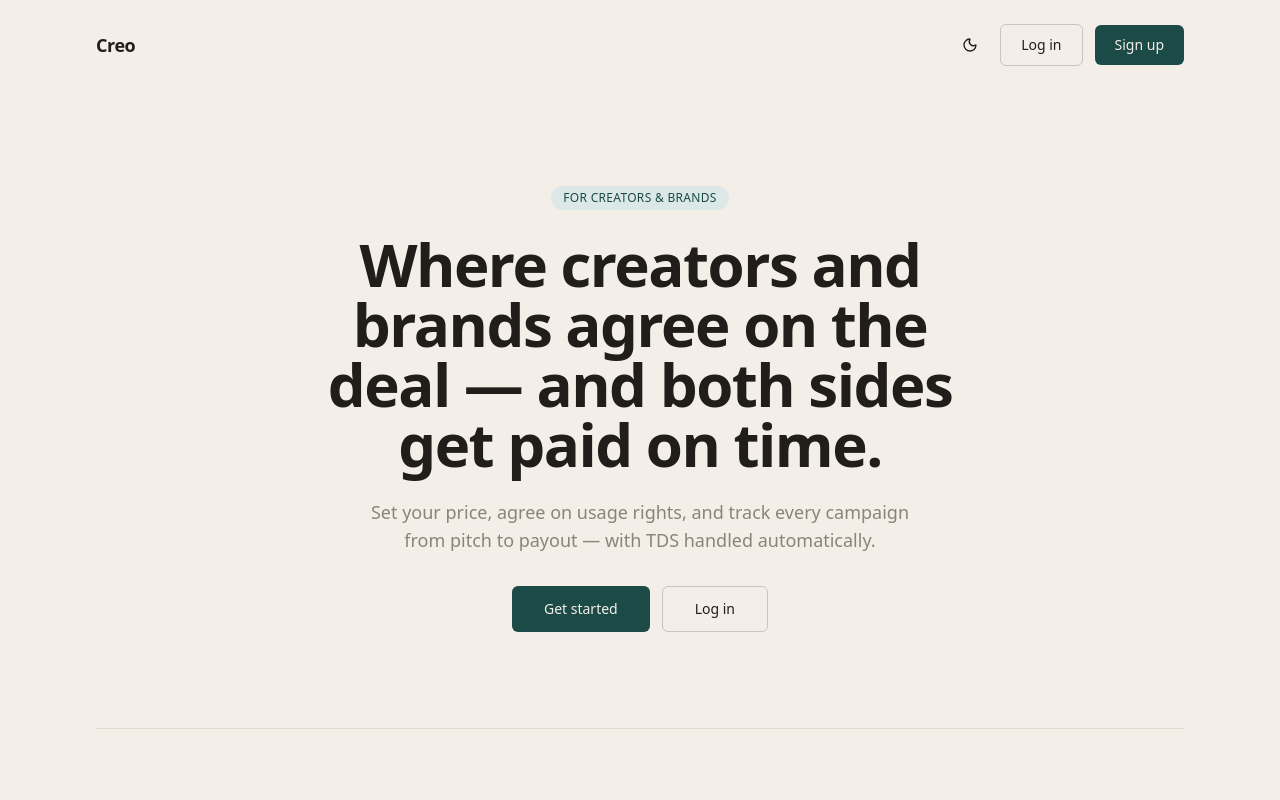
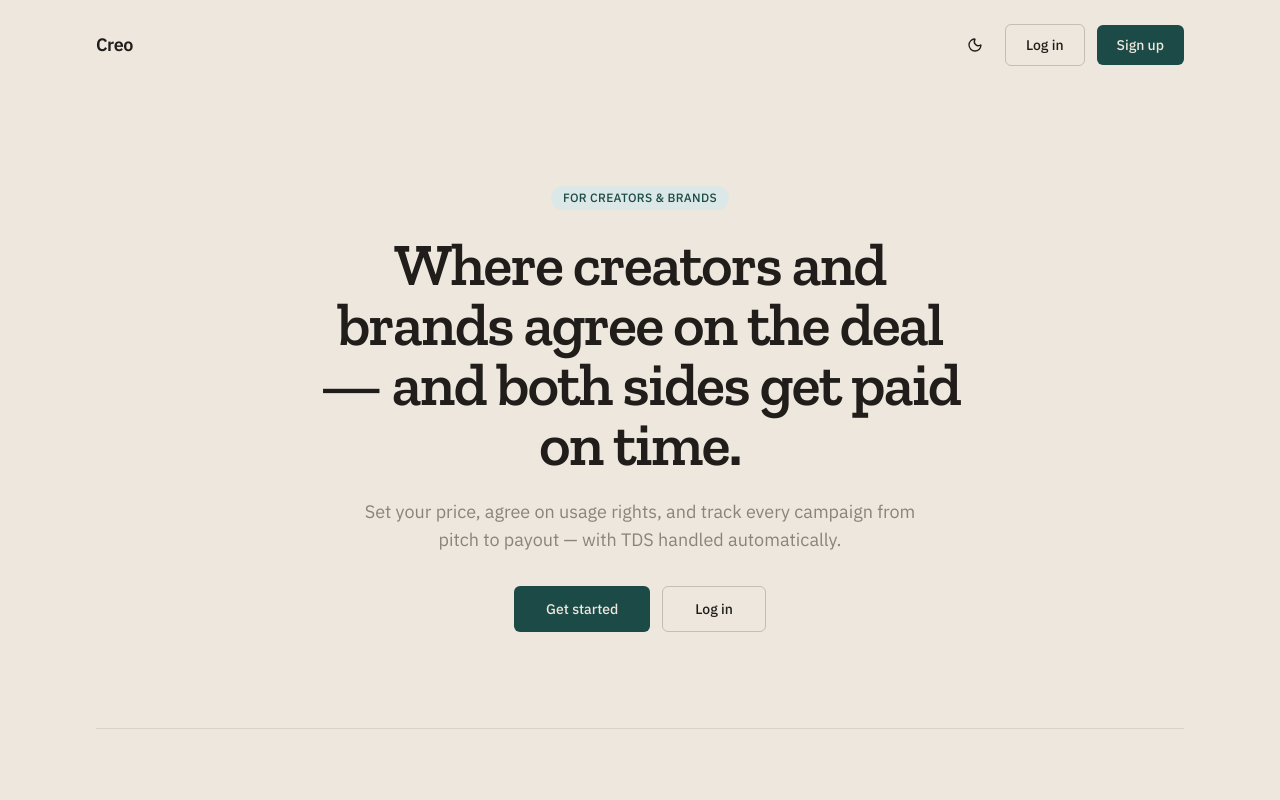
Before and after one commit to rishuyadav87/promify, a Next.js app: page / in a window 1280 px wide. Shown: the top 800 px of the page. Built offline with nearby package versions, Linux system fonts and the light colour scheme; no server answers.

Commit message:
feat: redesign phase 1 — typography and deepened Two Sides palette

```diff
--- a/src/app/globals.css
+++ b/src/app/globals.css
@@ -16,13 +16,13 @@
  */
 :root {
   --color-ink: 32 29 26; /* #201D1A — text on light */
-  --color-stone: 243 239 232; /* #F3EFE8 — page background on light */
+  --color-stone: 237 231 221; /* #EDE7DD — page background on light, pulled cooler/grayer than the original to step away from the warm-cream-background look common in AI-generated design */
   --color-warmgray: 138 132 120; /* #8A8478 */
   --color-surface: 255 255 255; /* card / input background on light */
 
-  --color-brick: 181 72 47; /* #B5482F */
-  --color-brick-hover: 156 60 39; /* #9C3C27 */
-  --color-brick-subtle: 245 228 222; /* #F5E4DE */
+  --color-brick: 168 57 31; /* #A8391F — deepened into a true fired-clay brick red, moved off the dusty terracotta-accent look that reads as a template default */
+  --color-brick-hover: 143 47 26; /* #8F2F1A */
+  --color-brick-subtle: 240 222 213; /* #F0DED5 */
 
   --color-teal: 27 74 71; /* #1B4A47 */
   --color-teal-hover: 20 55 53; /* #143735 */
@@ -31,7 +31,7 @@
   --color-success: 61 122 84; /* #3D7A54 */
   --color-error: 176 70 58; /* #B0463A */
 
-  --background: #f3efe8;
+  --background: #ede7dd;
   --foreground: #201d1a;
 
   color-scheme: light;
@@ -43,9 +43,9 @@
   --color-warmgray: 163 156 142; /* lightened for legibility on dark */
   --color-surface: 38 34 30; /* #26221E — cards lift slightly off the page bg */
 
-  --color-brick: 224 120 86; /* #E07856 — brightened for dark contrast */
-  --color-brick-hover: 201 100 66; /* #C96442 */
-  --color-brick-subtle: 58 36 28; /* #3A241C — dark-tinted surface, not a light tint */
+  --color-brick: 217 103 63; /* #D9673F — brightened from the new light-mode brick, keeps the same true-clay character rather than drifting toward orange */
+  --color-brick-hover: 193 89 53; /* #C15935 */
+  --color-brick-subtle: 56 34 27; /* #38221B — dark-tinted surface, not a light tint */
 
   --color-teal: 79 166 158; /* #4FA69E — brightened, original is unreadable on dark */
   --color-teal-hover: 109 187 179; /* #6DBBB3 */
@@ -67,3 +67,18 @@ body {
     background-color 150ms ease,
     color 150ms ease;
 }
+
+/*
+ * Applies the display face to every heading across the whole app in one
+ * place, rather than adding a font-display class to headings in dozens
+ * of individual page/component files. Body text and everything else
+ * keeps the font-sans set on <body> in layout.tsx.
+ */
+h1,
+h2,
+h3,
+h4 {
+  font-family: var(--font-display), Georgia, serif;
+  font-weight: 600;
+  letter-spacing: -0.01em;
+}
--- a/src/app/layout.tsx
+++ b/src/app/layout.tsx
@@ -1,7 +1,39 @@
 import type { Metadata, Viewport } from "next";
+import { Zilla_Slab, IBM_Plex_Sans, IBM_Plex_Mono } from "next/font/google";
 import "./globals.css";
 import { ThemeProvider } from "@/components/ThemeProvider";
 import { AuthSyncListener } from "@/components/AuthSyncListener";
+
+// Three type roles, replacing the previous system-default font stack:
+// - Display (Zilla Slab): headlines only. A true slab serif ties back to
+//   the "brick" side of the Two Sides palette — stamped, pressed letterforms
+//   rather than the geometric sans nearly every SaaS/AI-generated site
+//   reaches for by default.
+// - Body (IBM Plex Sans): everything else. Sturdy, readable, and distinct
+//   from the ubiquitous Inter.
+// - Mono (IBM Plex Mono): prices and other numeric/data values specifically
+//   — gives money figures a ledger feel appropriate to a marketplace,
+//   applied selectively rather than as a global body font.
+const displayFont = Zilla_Slab({
+  subsets: ["latin"],
+  weight: ["500", "600", "700"],
+  variable: "--font-display",
+  display: "swap",
+});
+
+const bodyFont = IBM_Plex_Sans({
+  subsets: ["latin"],
+  weight: ["400", "500", "600"],
+  variable: "--font-body",
+  display: "swap",
+});
+
+const monoFont = IBM_Plex_Mono({
+  subsets: ["latin"],
+  weight: ["400", "500"],
+  variable: "--font-mono",
+  display: "swap",
+});
 
 export const metadata: Metadata = {
   title: "Creo",
@@ -19,8 +51,12 @@ export default function RootLayout({
   children: React.ReactNode;
 }) {
   return (
-    <html lang="en" suppressHydrationWarning>
-      <body className="min-h-screen antialiased">
+    <html
+      lang="en"
+      suppressHydrationWarning
+      className={`${displayFont.variable} ${bodyFont.variable} ${monoFont.variable}`}
+    >
+      <body className="min-h-screen font-sans antialiased">
         <ThemeProvider>
           <AuthSyncListener />
           {children}
--- a/tailwind.config.ts
+++ b/tailwind.config.ts
@@ -28,6 +28,11 @@ const config: Config = {
         background: "var(--background)",
         foreground: "var(--foreground)",
       },
+      fontFamily: {
+        display: ["var(--font-display)", "Georgia", "serif"],
+        sans: ["var(--font-body)", "system-ui", "sans-serif"],
+        mono: ["var(--font-mono)", "ui-monospace", "monospace"],
+      },
       screens: {
         sm: "640px",
         md: "768px",
```
